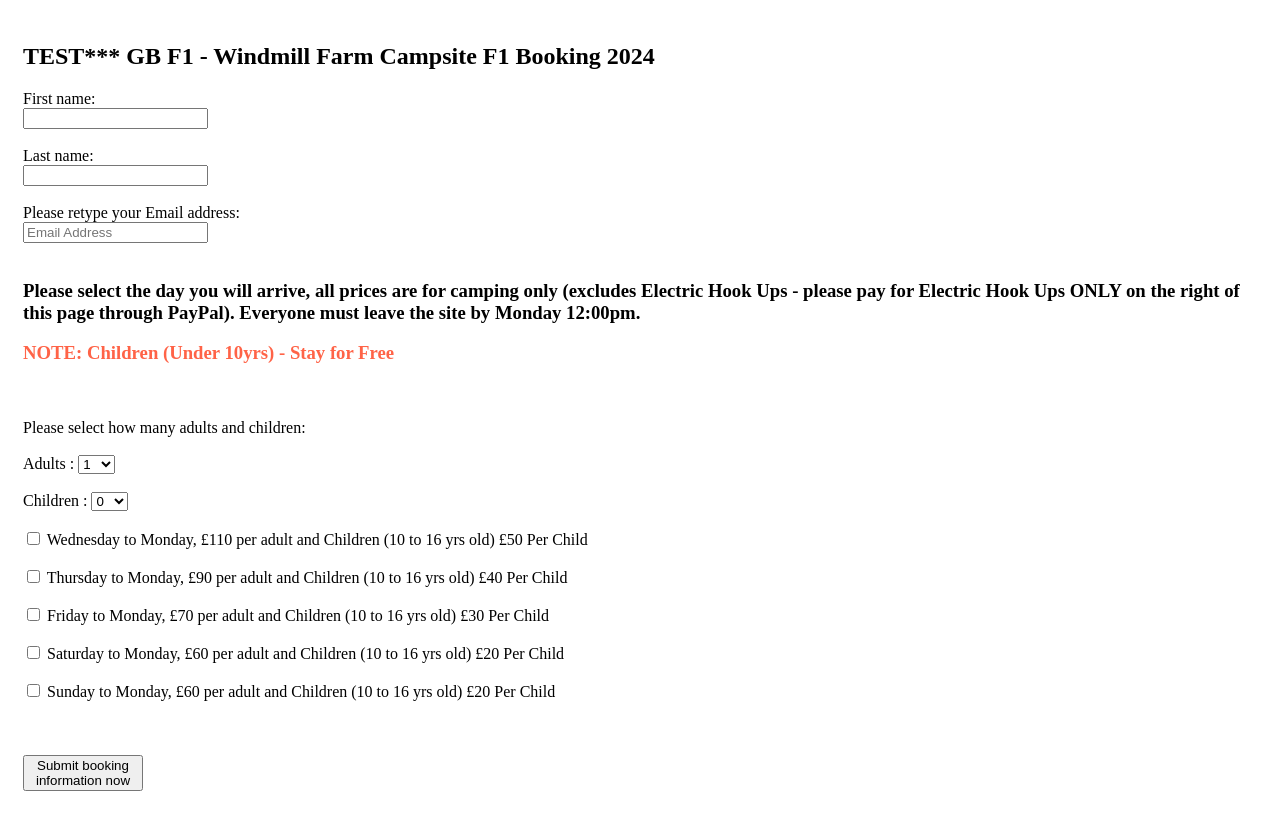
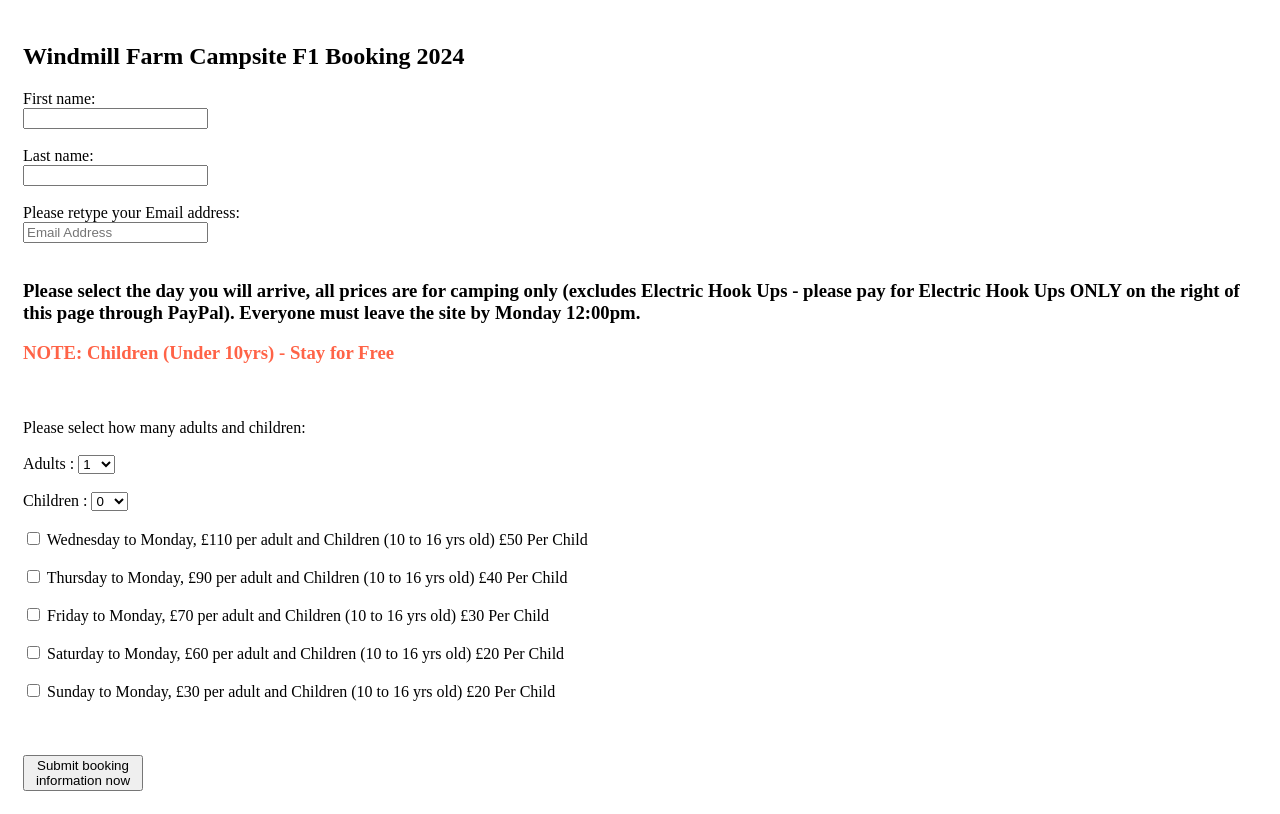
Before and after one commit to bkeneu/PatFormDemo, a plain HTML site: page gbf12024.html in a window 1280 px wide. Drawn offline with nearby package versions, Linux system fonts and the light colour scheme.

Commit message:
Update gbf12024.html

```diff
--- a/gbf12024.html
+++ b/gbf12024.html
@@ -30,7 +30,7 @@
 <body>
 
 
-<h2>TEST*** GB F1 - Windmill Farm Campsite F1 Booking 2024</h2>
+<h2>Windmill Farm Campsite F1 Booking 2024</h2>
 
 <!-- <form action="https://formsubmit.co/94c5cf8a44956dbc718b3350d598660b" method="POST">
   <label for="fname">First name:</label><br>
@@ -39,7 +39,7 @@
   	<input type="text" id="lname" name="lname"><br><br>
   <label for="email">Email:</label><br>
   	<input type="text" id="email" name="email"><br><br>
-  <label for="emai2">Please retype your Email address:</label><br>
+  <label for="emai2">Please enter your Email address:</label><br>
   	<input type="text" id="email2" name="email2"><br><br>
   <label for="phone">Please enter your phone number:</label><br>
   	<input type="text" id="phone" name="phone"><br><br> --->
@@ -119,7 +119,7 @@
 	<label for="S2M">Saturday to Monday, £60 per adult and Children (10 to 16 yrs old) £20 Per Child</label>
 	<br><br>
 	<input type="checkbox" name="Arriving Sunday" value="Sunday to Monday, £30 per adult and Children (10 to 16 yrs old) £10 Per Child" >
-	<label for="Sn2M">Sunday to Monday, £60 per adult and Children (10 to 16 yrs old) £20 Per Child</label>
+	<label for="Sn2M">Sunday to Monday, £30 per adult and Children (10 to 16 yrs old) £20 Per Child</label>
 	<br><br>
   	<br><br>
 
```
